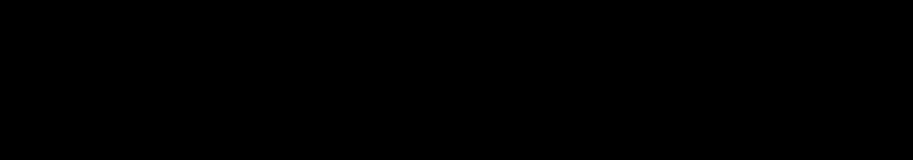
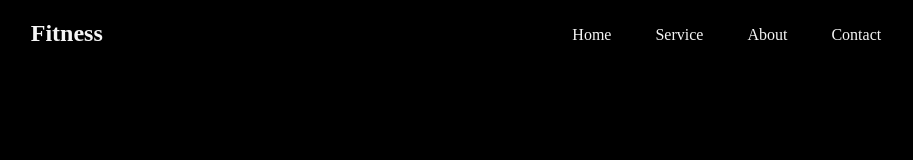
Before and after one commit to rubel2323/assignment-2, a plain HTML site: page assignment-2/index.html in a window 1280 px wide. Shown: the whole page, without its empty margins (174-1087 px from the left). Drawn offline with Linux system fonts and the light colour scheme.

Commit message:
navbar added with hover effect

```diff
--- a/assignment-2/index.html
+++ b/assignment-2/index.html
@@ -6,5 +6,23 @@
     <title>Assignment-2</title>
     <link rel="stylesheet" href="style.css" />
   </head>
-  <body></body>
+  <body>
+    <main>
+      <div class="navbar flex">
+        <div class="navbar-title">
+          <h2>Fitness</h2>
+        </div>
+        <div class="navbar-links">
+          <nav>
+            <ul>
+              <li>Home</li>
+              <li>Service</li>
+              <li>About</li>
+              <li>Contact</li>
+            </ul>
+          </nav>
+        </div>
+      </div>
+    </main>
+  </body>
 </html>
--- a/assignment-2/style.css
+++ b/assignment-2/style.css
@@ -2,4 +2,27 @@ body{
     margin: 0;
     padding: 0;
     background-color: rgb(0, 0, 0);
+    color: whitesmoke;
 }
+nav>ul>li{
+    list-style: none;
+display: inline-block;
+    padding: 10px;
+    margin: 0 10px;
+
+}
+/* common class */
+.flex{
+    display: flex;
+}
+.navbar{
+    justify-content: space-around;
+
+
+}
+nav > ul > li:hover {
+    background-color: rgb(225, 130, 130);
+    color: rgb(255, 255, 255);
+    border-radius: .9rem;
+    cursor: pointer;
+}
```
